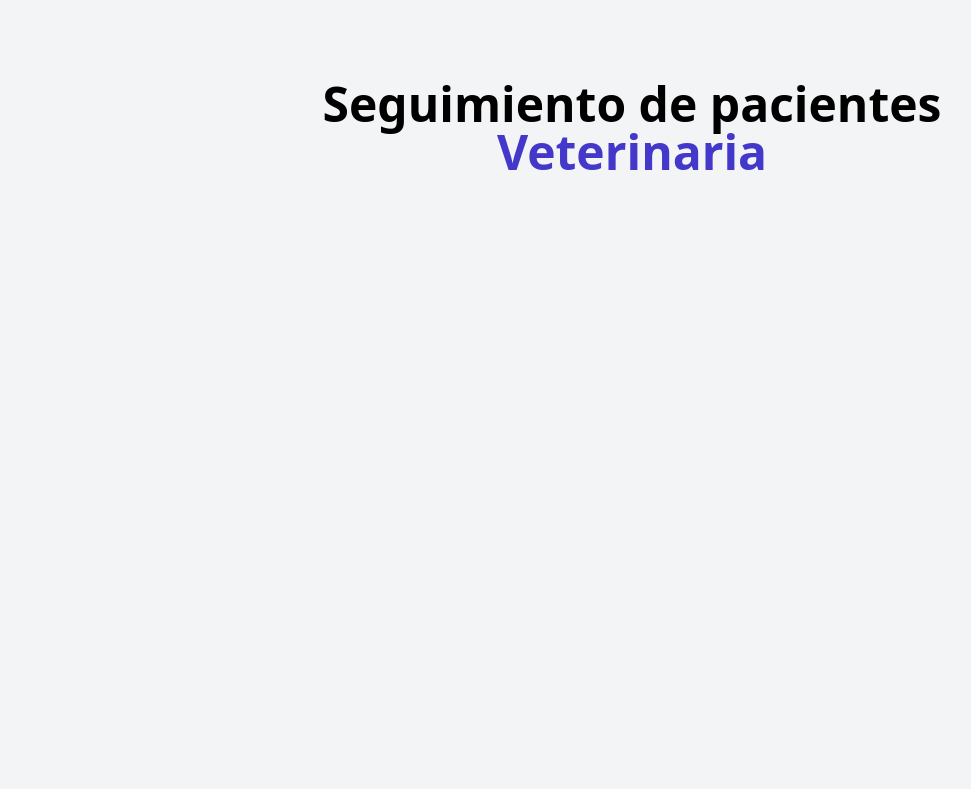
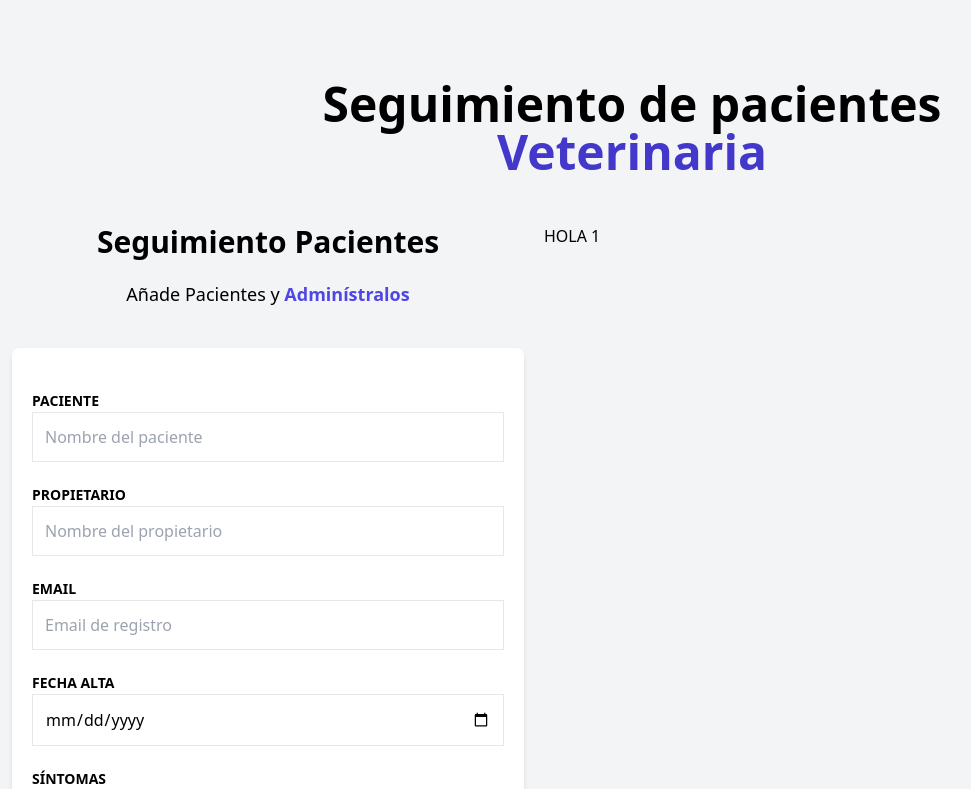
Before and after one commit to saitac/escuela-react-zustand-pacientes, a React (Vite) app: page / in a window 1280 px wide. Shown: the top 789 px of the page, without its empty margins (8-979 px from the left). Built offline with nearby package versions, Linux system fonts and the light colour scheme.

Commit message:
20240702 17:45

```diff
--- a/package.json
+++ b/package.json
@@ -11,7 +11,8 @@
   },
   "dependencies": {
     "react": "^18.3.1",
-    "react-dom": "^18.3.1"
+    "react-dom": "^18.3.1",
+    "react-hook-form": "^7.52.1"
   },
   "devDependencies": {
     "@types/react": "^18.3.3",
--- a/src/App.tsx
+++ b/src/App.tsx
@@ -1,3 +1,5 @@
+import PatientForm from "./components/PatientForm"
+import PatientsList from "./components/PatientsList"
 
 function App() {
 
@@ -10,7 +12,8 @@
         </h1>
       </div>
       <div className="mt-12 md:flex">
-
+        <PatientForm/>
+        <PatientsList/>
       </div>
     </section>
   )
--- /dev/null
+++ b/src/components/PatientForm.tsx
@@ -0,0 +1,115 @@
+
+import { useForm } from "react-hook-form"
+
+const PatientForm = () => {
+
+    const { register, handleSubmit, formState: {errors} } = useForm();
+
+    const onSubmit = () => {
+        console.log("Nuevo Paciente");
+    }
+
+    return(
+        <section className="md:w-1/2 lg:w-2/5 mx-5">
+            <h2 className="font-black text-3xl text-center">Seguimiento Pacientes</h2>
+            <p className="text-lg mt-5 text-center mb-10">
+                Añade Pacientes y {""}
+                <span className="text-indigo-600 font-bold">Adminístralos</span>
+            </p>
+            <form
+                className="bg-white shadow-md rounded-lg py-10 px-5 mb-10"
+                onSubmit={handleSubmit(onSubmit)}
+            >
+                <div className="mb-5">
+                    <label
+                        htmlFor="name"
+                        className="text-sm uppercase font-bold"
+                    >
+                        Paciente
+                    </label>
+                    <input
+                        id="name"
+                        className="w-full p-3 border border-gay-100"
+                        type="text"
+                        placeholder="Nombre del paciente"
+                        {...register("name",{
+                            required: "El Nombre del Paciente es obligarorio"
+                        })}
+                    />
+
+
+
+                </div>
+
+                <div className="mb-5">
+                    <label
+                        htmlFor="caretaker"
+                        className="text-sm uppercase font-bold"
+                    >
+                        Propietario
+                    </label>
+                    <input
+                        id="caretaker"
+                        className="w-full p-3 border border-gay-100"
+                        type="text"
+                        placeholder="Nombre del propietario"
+                    />
+                </div>
+
+                <div className="mb-5">
+                    <label
+                        htmlFor="email"
+                        className="text-sm uppercase font-bold"
+                    >
+                        Email
+                    </label>
+                    <input
+                        id="email"
+                        className="w-full p-3 border border-gay-100"
+                        type="email"
+                        placeholder="Email de registro"
+                    />
+                </div>
+
+                <div className="mb-5">
+                    <label
+                        htmlFor="date"
+                        className="text-sm uppercase font-bold"
+                    >
+                        Fecha Alta
+                    </label>
+                    <input
+                        id="date"
+                        className="w-full p-3 border border-gay-100"
+                        type="date"
+                    />
+                </div>
+
+                <div className="mb-5">
+                    <label
+                        htmlFor="symptoms"
+                        className="text-sm uppercase font-bold"
+                    >
+                        Síntomas
+                    </label>
+                    <textarea
+                        id="symptoms"
+                        className="w-full p-3 border border-gay-100"
+                        placeholder="Síntomas del paciente"
+                    >
+                    </textarea>
+                </div>
+
+                <input
+                    type="submit"
+                    className="bg-indigo-600 w-full p-3 text-white uppercase font-bold hover:bg-indigo-700 cursor-pointer transition-colors"
+                    value='Guardar Paciente'
+                />
+
+            </form>
+        </section>
+    )
+
+}
+
+export default PatientForm
--- /dev/null
+++ b/src/components/PatientsList.tsx
@@ -0,0 +1,10 @@
+
+const PatientsList = () => {
+    return(
+        <>
+            <h1>HOLA 1</h1>
+        </>
+    )
+}
+
+export default PatientsList
```
Also changed, not shown: 1 other file (tests, documents, lock files or other folders).
